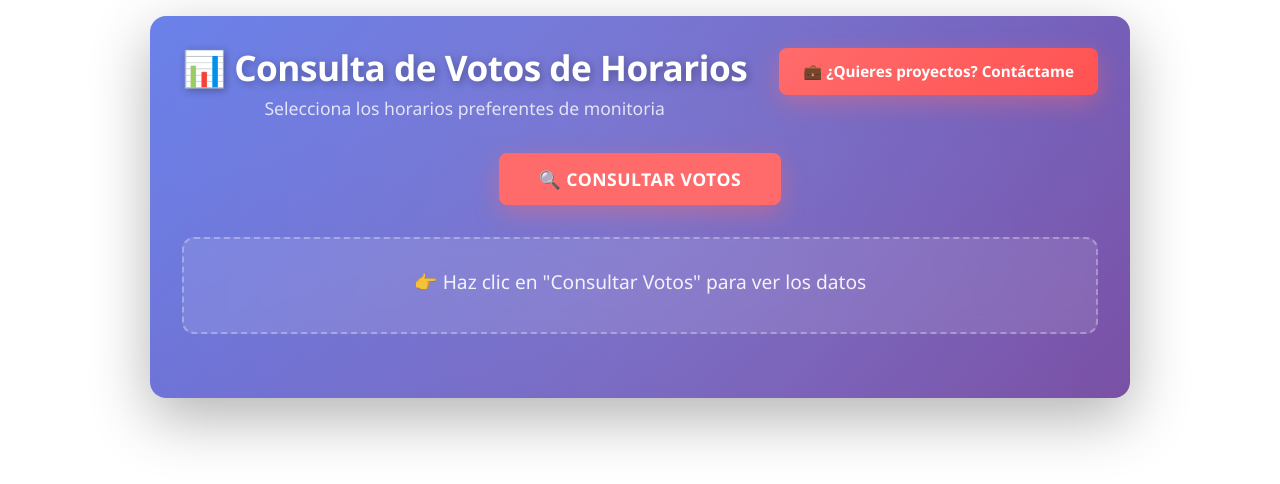
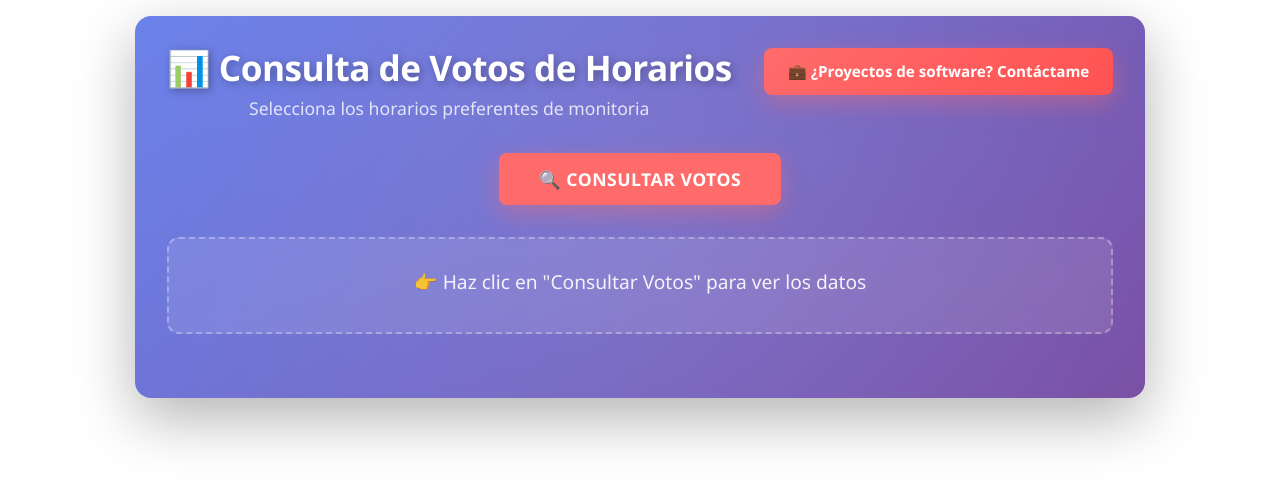
Before and after one commit to RumiSoftware2/resultados-horario, a React (Vite) app in the folder frontend/: page / in a window 1280 px wide. Shown: the top 484 px of the page. Built offline with nearby package versions, Linux system fonts and the light colour scheme.

Commit message:
cambio escritura

```diff
--- a/frontend/src/App.jsx
+++ b/frontend/src/App.jsx
@@ -43,7 +43,7 @@ function App() {
               <p>Selecciona los horarios preferentes de monitoria</p>
             </div>
             <a href="https://portafoliosmendo.netlify.app" target="_blank" rel="noopener noreferrer" className="contact-button">
-              💼 ¿Quieres proyectos? Contáctame
+              💼 ¿Proyectos de software? Contáctame
             </a>
           </div>
         </header>
```
